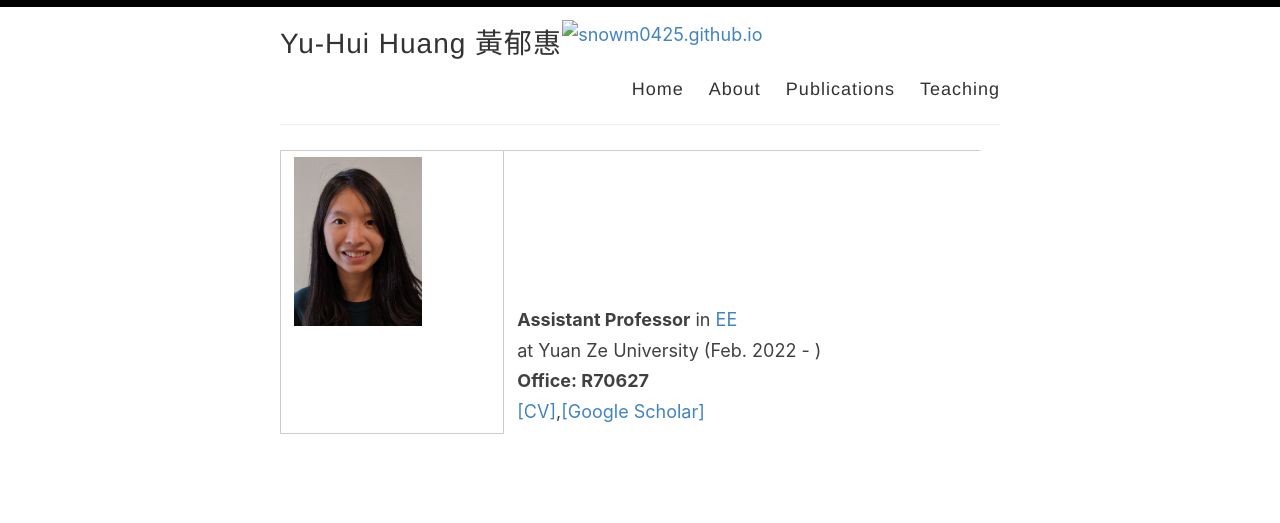
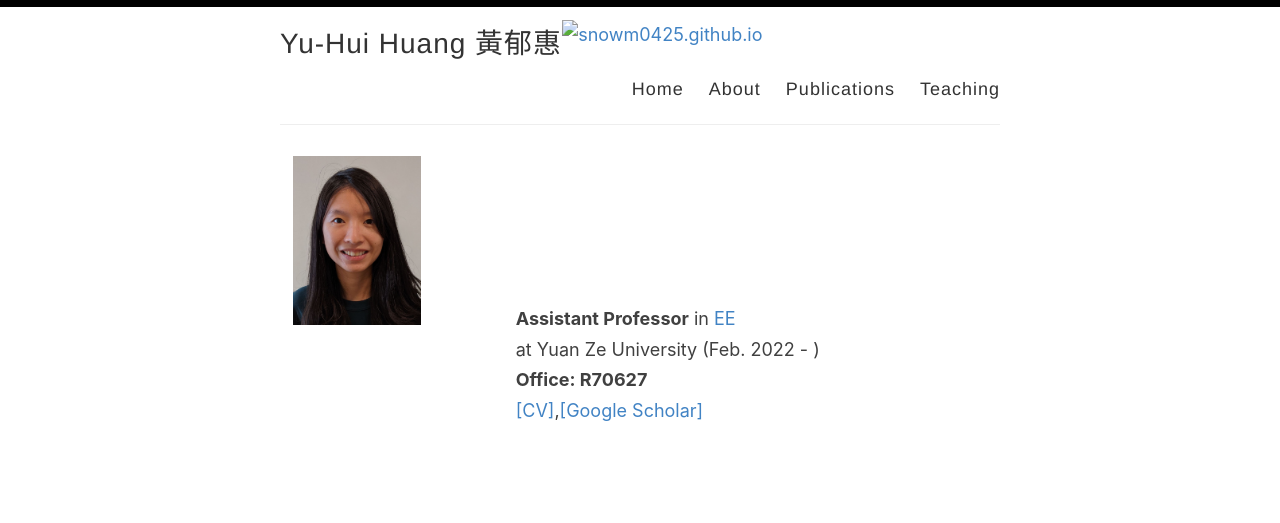
Before and after one commit to snowm0425/snowm0425.github.io, a Jekyll site: the page built from index.html, in a window 1280 px wide. Shown: the top 523 px of the page. Built offline with Jekyll 4.4.1, drawn with Linux system fonts in a browser that asks for light colours; the list of posts is cut into pages by our own code.

Commit message:
Update style.scss

```diff
--- a/assets/style.scss
+++ b/assets/style.scss
@@ -93,7 +93,7 @@ table {
 }
 
 table tr {
-	border-top: 1px solid #cccccc;
+	border-top: 0;
 	background-color: white;
 	margin: 0;
 	padding: 0;
@@ -105,14 +105,14 @@ table tr:nth-child(2n) {
 
 table tr th {
 	font-weight: bold;
-	border: 1px solid #cccccc;
+	border: 0;
 	text-align: left;
 	margin: 0;
 	padding: 6px 13px;
 }
 
 table tr td {
-	border: 0 solid #cccccc;
+	border: 0 ;
 	text-align: left;
 	margin: 0;
 	padding: 6px 13px;
```
